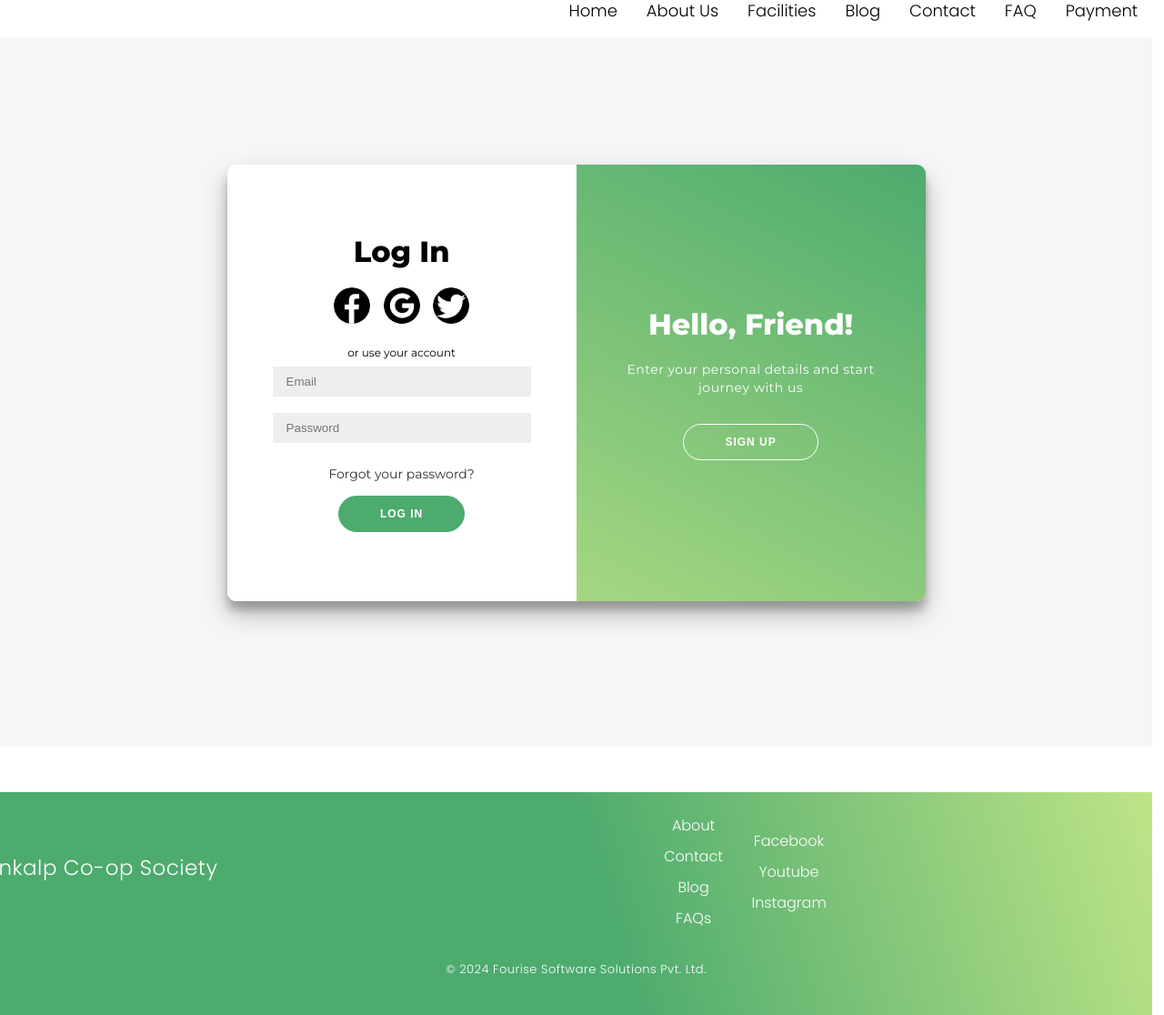
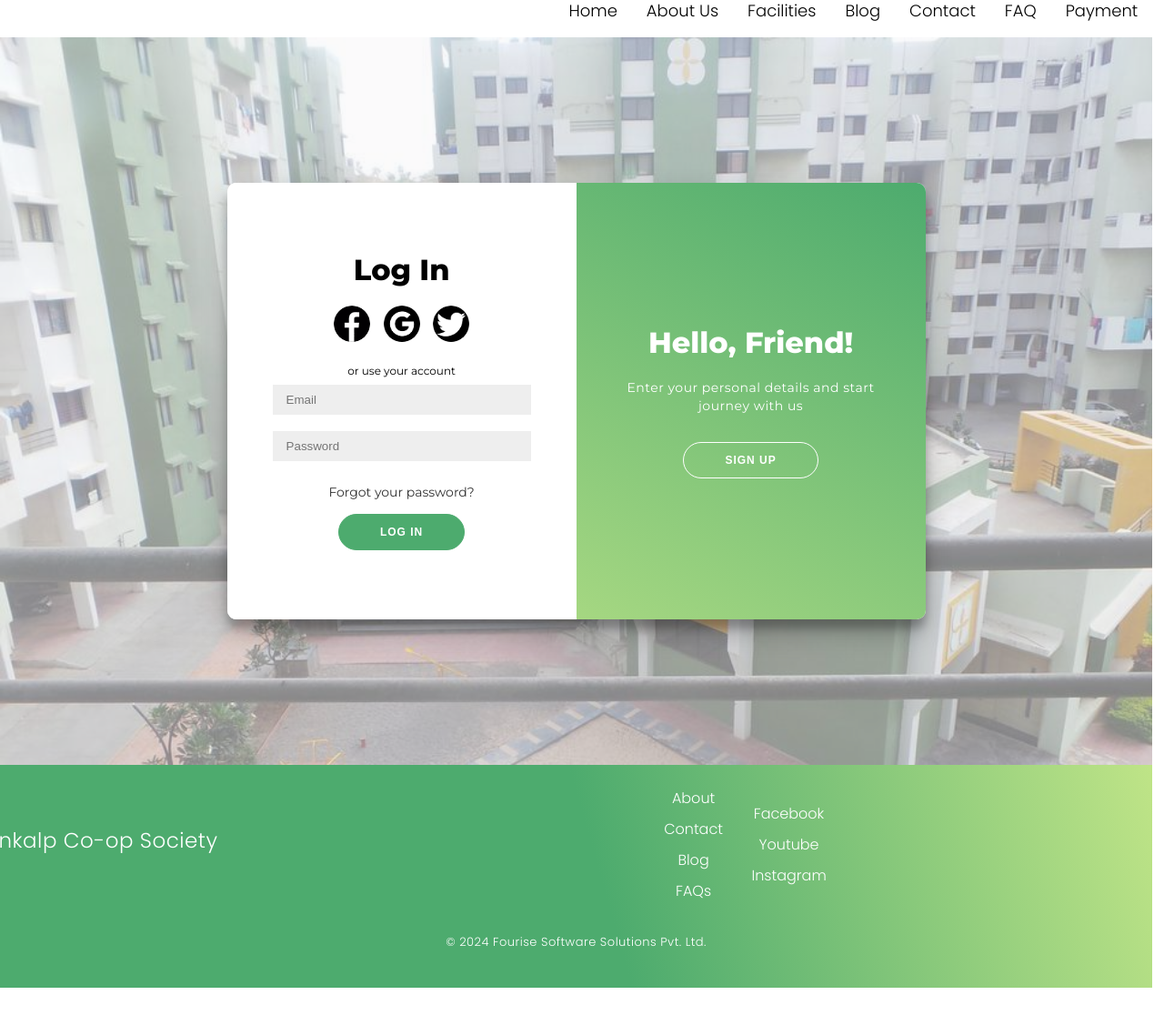
Before and after one commit to coder-Rit/Society-Management-Website, a PHP site: page /login.html in a window 1280 px wide. Shown: the part 138-1254 px from the top of the page at 91% size. After the commit the page ends 1224 px from the top, so only its background shows below. Run offline with PHP 8.4, Linux system fonts and the light colour scheme.

Commit message:
Applied background image to the login page

```diff
--- a/login.css
+++ b/login.css
@@ -37,6 +37,7 @@ header {
     justify-content: space-between;
     align-items: center;
     padding: 15px;
+	z-index: 100;
 }
 header .title{
     font-size: 27px;
@@ -124,14 +125,23 @@ header>#start {
 /* Login Form */
 .body {
 	background: #f6f5f7;
-	display: flex;
-	justify-content: center;
-	align-items: center;
-	flex-direction: column;
+	display: grid;
+	grid-template-columns: repeat(1,1fr);
+    grid-template-rows: repeat(1,1fr);
+    grid-template-areas: "stack";
 	font-family: 'Montserrat', sans-serif;
+	/* border: 2px solid black; */
 	height: 100vh;
-	margin: -20px 0 50px;
-    z-index: 0  ;
+    z-index: 0;
+}
+.body> *{
+    grid-area: stack;
+}
+.backimg{
+	background-image: url("Feature images/Society\ View4.jpeg");
+	background-repeat: no-repeat;
+	background-size: cover ;
+	filter: opacity(0.5);
 }
 #signin{
 	font-weight: bold;
@@ -256,6 +266,8 @@ input, select{
 	width: 768px;
 	max-width: 100%;
 	min-height: 480px;
+	justify-self: center;
+	align-self: center;
 }
 
 .form-container {
--- a/login.html
+++ b/login.html
@@ -50,6 +50,7 @@
     </nav>
 
     <div class="body">
+        <div class="backimg"></div>
         <div class="container" id="container">
             <div class="form-container sign-up-container">
                 <form action="#">
```
Also changed, not shown: Feature images/Parking Space3.jpeg (added).
